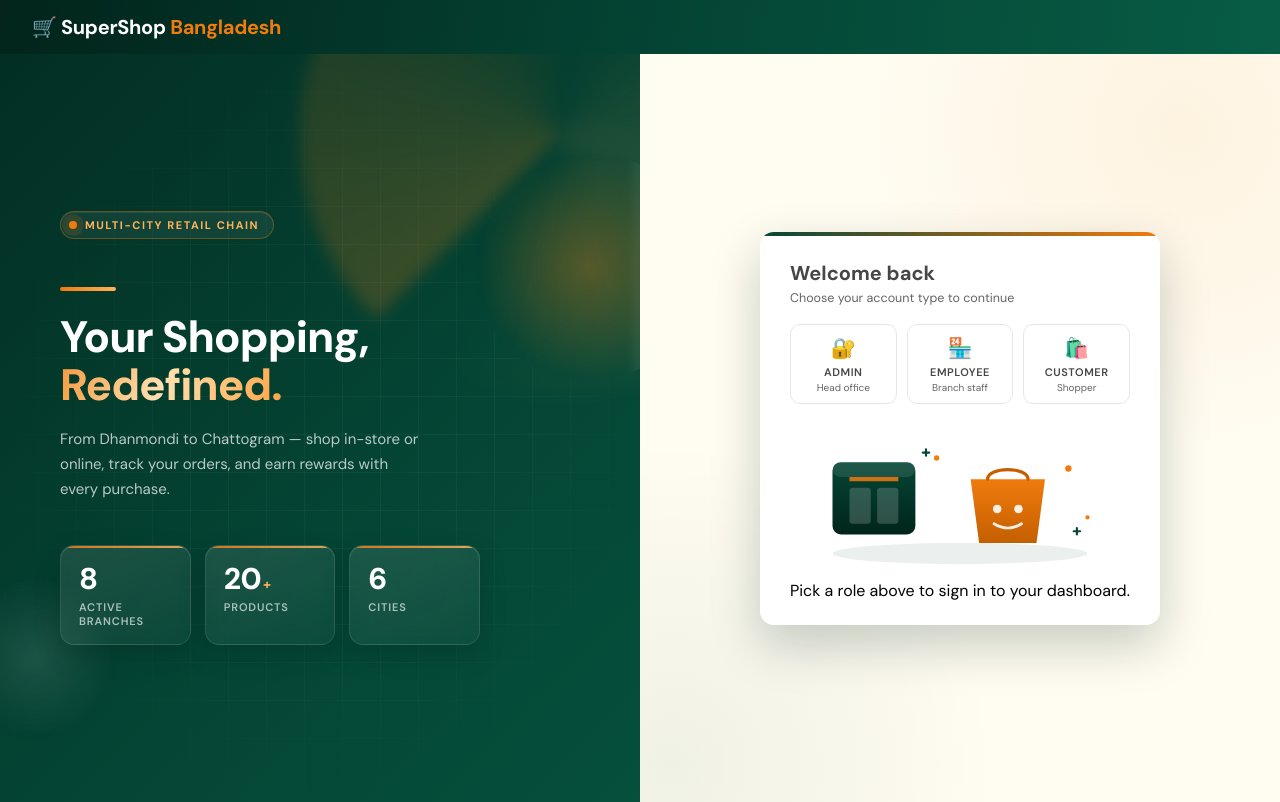
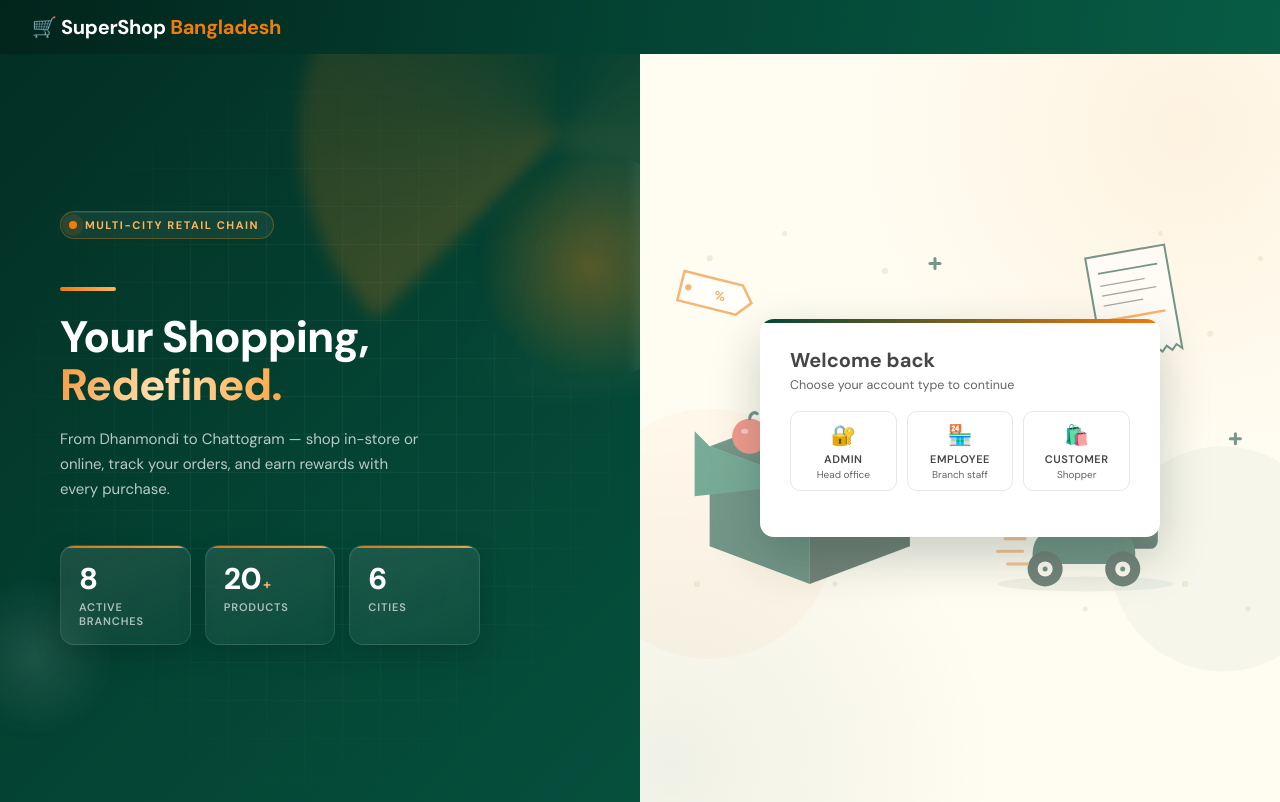
Before and after one commit to ParthoKumar-27/SuperShop_Bangladesh, a FastAPI app: page /auth/login in a window 1280 px wide. Run offline with FastAPI, Linux system fonts and the light colour scheme.

Commit message:
button UI

```diff
--- a/templates/authentication/login.html
+++ b/templates/authentication/login.html
@@ -304,6 +304,23 @@
         radial-gradient(540px circle at 5% 95%, rgba(4,70,53,.06), transparent 60%);
     }
 
+    /* ── Decorative illustration in the off-white area around the card ── */
+    .bg-illu {
+      position: absolute;
+      inset: 0;
+      width: 100%;
+      height: 100%;
+      max-width: none;
+      max-height: none;
+      opacity: .55;
+      pointer-events: none;
+      animation: bgIlluFloat 9s ease-in-out infinite alternate;
+    }
+    @keyframes bgIlluFloat {
+      0%   { transform: translateY(0)   scale(1); }
+      100% { transform: translateY(-8px) scale(1.02); }
+    }
+
     .auth-box {
       background: var(--white);
       border-radius: var(--radius);
@@ -740,6 +779,137 @@
 
     <!-- RIGHT: Auth panel -->
     <div class="hero-right">
+
+      <!-- Background illustration in the off-white area around the card -->
+      <svg class="bg-illu" viewBox="0 0 520 380" xmlns="http://www.w3.org/2000/svg" aria-hidden="true">
+        <defs>
+          <linearGradient id="bgI1" x1="0" x2="0" y1="0" y2="1">
+            <stop offset="0%"  stop-color="#0a6b4f"/>
+            <stop offset="100%" stop-color="#02241b"/>
+          </linearGradient>
+          <linearGradient id="bgI2" x1="0" x2="1" y1="0" y2="1">
+            <stop offset="0%"  stop-color="#ffb35c"/>
+            <stop offset="100%" stop-color="#F17B0D"/>
+          </linearGradient>
+          <linearGradient id="bgI3" x1="0" x2="0" y1="0" y2="1">
+            <stop offset="0%"  stop-color="#ffd9a8"/>
+            <stop offset="100%" stop-color="#f4b370"/>
+          </linearGradient>
+        </defs>
+
+        <!-- soft dotted backdrop -->
+        <g fill="#d9c8a8" opacity=".55">
+          <circle cx="60"  cy="60"  r="2.5"/>
+          <circle cx="120" cy="40"  r="2"/>
+          <circle cx="200" cy="70"  r="2.5"/>
+          <circle cx="460" cy="120" r="2.5"/>
+          <circle cx="500" cy="60"  r="2"/>
+          <circle cx="420" cy="40"  r="2"/>
+          <circle cx="50"  cy="320" r="2.5"/>
+          <circle cx="490" cy="340" r="2"/>
+          <circle cx="440" cy="320" r="2.5"/>
+          <circle cx="160" cy="320" r="2"/>
+          <circle cx="360" cy="340" r="2"/>
+        </g>
+
+        <!-- big color washes -->
+        <circle cx="60"  cy="280" r="100" fill="rgba(241,123,13,.06)"/>
+        <circle cx="470" cy="300" r="90"  fill="rgba(4,70,53,.06)"/>
+
+        <!-- ── Grocery box (open, with items) ── -->
+        <g transform="translate(60 180)">
+          <!-- box back wall -->
+          <path d="M0 30 L80 0 L160 30 L80 60 Z" fill="url(#bgI1)"/>
+          <!-- left wall -->
+          <path d="M0 30 L0 110 L80 140 L80 60 Z" fill="#044635"/>
+          <!-- right wall -->
+          <path d="M160 30 L160 110 L80 140 L80 60 Z" fill="#02241b"/>
+          <!-- box flap (open) -->
+          <path d="M0 30 L80 60 L-12 70 L-12 18 Z" fill="#0a6b4f"/>
+          <path d="M160 30 L80 60 L172 70 L172 18 Z" fill="#0a6b4f"/>
+          <!-- subtle highlight strip -->
+          <path d="M0 30 L80 0 L160 30" stroke="rgba(255,255,255,.25)" stroke-width="1" fill="none"/>
+
+          <!-- apple on left -->
+          <circle cx="32" cy="22" r="14" fill="#e34b3c"/>
+          <path d="M32 8 C32 4 36 2 38 4" stroke="#044635" stroke-width="2.4" fill="none" stroke-linecap="round"/>
+          <ellipse cx="28" cy="18" rx="3" ry="2" fill="rgba(255,255,255,.5)"/>
+
+          <!-- bread loaf center -->
+          <path d="M58 30 C58 8 102 8 102 30 L96 38 L64 38 Z" fill="url(#bgI3)"/>
+          <path d="M70 22 Q80 14 90 22" stroke="#c45f00" stroke-width="1.5" fill="none"/>
+          <path d="M68 30 Q80 22 92 30" stroke="#c45f00" stroke-width="1.5" fill="none"/>
+
+          <!-- milk carton right -->
+          <g transform="translate(108 0)">
+            <path d="M0 16 L36 4 L36 50 L0 38 Z" fill="#fff"/>
+            <path d="M36 4 L36 50" stroke="#044635" stroke-width="1"/>
+            <path d="M0 16 L36 4" stroke="#044635" stroke-width="1"/>
+            <rect x="6" y="22" width="24" height="6" fill="rgba(4,70,53,.7)"/>
+            <rect x="6" y="30" width="24" height="3" fill="rgba(241,123,13,.85)"/>
+          </g>
+        </g>
+
+        <!-- ── Delivery scooter ── -->
+        <g transform="translate(290 200)">
+          <!-- shadow -->
+          <ellipse cx="70" cy="120" rx="70" ry="6" fill="rgba(4,70,53,.10)"/>
+          <!-- delivery box on back -->
+          <rect x="78" y="48" width="50" height="44" rx="6" fill="url(#bgI1)"/>
+          <rect x="78" y="48" width="50" height="10" rx="6" fill="rgba(255,255,255,.10)"/>
+          <path d="M88 70 L118 70 M88 78 L114 78" stroke="rgba(241,123,13,.85)" stroke-width="3" stroke-linecap="round"/>
+          <!-- body / front shield -->
+          <path d="M28 96 C28 76 50 70 70 70 C92 70 110 78 110 96 L110 104 L28 104 Z" fill="#044635"/>
+          <!-- handle -->
+          <path d="M88 70 L98 56 L114 56" stroke="#02241b" stroke-width="4" fill="none" stroke-linecap="round"/>
+          <circle cx="114" cy="56" r="4" fill="#F17B0D"/>
+          <!-- seat -->
+          <path d="M58 70 L86 70 L82 62 L62 62 Z" fill="#02241b"/>
+          <!-- wheels -->
+          <circle cx="38" cy="108" r="14" fill="#02241b"/>
+          <circle cx="38" cy="108" r="6"  fill="#FFFCF1"/>
+          <circle cx="38" cy="108" r="2"  fill="#044635"/>
+          <circle cx="100" cy="108" r="14" fill="#02241b"/>
+          <circle cx="100" cy="108" r="6"  fill="#FFFCF1"/>
+          <circle cx="100" cy="108" r="2"  fill="#044635"/>
+          <!-- speed lines -->
+          <g stroke="#F17B0D" stroke-width="2.4" stroke-linecap="round" opacity=".75">
+            <line x1="6"  y1="84"  x2="22" y2="84"/>
+            <line x1="0"  y1="94"  x2="20" y2="94"/>
+            <line x1="8"  y1="104" x2="24" y2="104"/>
+          </g>
+        </g>
+
+        <!-- ── Floating receipt ── -->
+        <g transform="translate(360 60) rotate(-10)">
+          <path d="M0 0 L64 0 L64 84 L60 80 L56 84 L52 80 L48 84 L44 80 L40 84 L36 80 L32 84 L28 80 L24 84 L20 80 L16 84 L12 80 L8 84 L4 80 L0 84 Z"
+                fill="#fff" stroke="#044635" stroke-width="1.6"/>
+          <line x1="8"  y1="14" x2="56" y2="14" stroke="#044635" stroke-width="1.4"/>
+          <line x1="8"  y1="24" x2="44" y2="24" stroke="#646464" stroke-width="1"/>
+          <line x1="8"  y1="32" x2="52" y2="32" stroke="#646464" stroke-width="1"/>
+          <line x1="8"  y1="40" x2="40" y2="40" stroke="#646464" stroke-width="1"/>
+          <line x1="8"  y1="52" x2="56" y2="52" stroke="#F17B0D" stroke-width="2"/>
+          <text x="32" y="68" font-family="DM Sans, sans-serif" font-size="9" font-weight="700" fill="#F17B0D" text-anchor="middle">TOTAL</text>
+        </g>
+
+        <!-- ── Floating price tag ── -->
+        <g transform="translate(40 70) rotate(14)">
+          <path d="M0 0 L48 0 L58 12 L48 24 L0 24 Z" fill="#fff" stroke="#F17B0D" stroke-width="2"/>
+          <circle cx="6" cy="12" r="2.5" fill="#F17B0D"/>
+          <text x="32" y="16" font-family="DM Sans, sans-serif" font-size="10" font-weight="700" fill="#F17B0D" text-anchor="middle">%</text>
+        </g>
+
+        <!-- ── Sparkles ── -->
+        <g stroke="#044635" stroke-width="2.4" stroke-linecap="round">
+          <line x1="240" y1="60"  x2="240" y2="68"/>
+          <line x1="236" y1="64"  x2="244" y2="64"/>
+          <line x1="480" y1="200" x2="480" y2="208"/>
+          <line x1="476" y1="204" x2="484" y2="204"/>
+          <line x1="120" y1="160" x2="120" y2="166"/>
+          <line x1="117" y1="163" x2="123" y2="163"/>
+        </g>
+      </svg>
+
       <div class="auth-box">
         <p class="auth-title">Welcome back</p>
         <p class="auth-sub">Choose your account type to continue</p>
@@ -761,59 +931,6 @@
             <div class="role-name">Customer</div>
             <div class="role-desc">Shopper</div>
           </div>
-        </div>
-
-        <!-- Idle illustration (shown only until a role is picked) -->
-        <div class="auth-illu" id="authIllu">
-          <svg viewBox="0 0 320 140" xmlns="http://www.w3.org/2000/svg" aria-hidden="true">
-            <!-- soft backdrop blob -->
-            <defs>
-              <linearGradient id="illuBg" x1="0" x2="1" y1="0" y2="1">
-                <stop offset="0%"  stop-color="#FFFCF1"/>
-                <stop offset="100%" stop-color="#fff1de"/>
-              </linearGradient>
-              <linearGradient id="illuBag" x1="0" x2="0" y1="0" y2="1">
-                <stop offset="0%"  stop-color="#F17B0D"/>
-                <stop offset="100%" stop-color="#c45f00"/>
-              </linearGradient>
-              <linearGradient id="illuBox" x1="0" x2="0" y1="0" y2="1">
-                <stop offset="0%"  stop-color="#044635"/>
-                <stop offset="100%" stop-color="#02241b"/>
-              </linearGradient>
-            </defs>
-            <ellipse cx="160" cy="120" rx="120" ry="10" fill="rgba(4,70,53,.08)"/>
-
-            <!-- storefront box -->
-            <rect x="40"  y="34" width="78" height="68" rx="8" fill="url(#illuBox)"/>
-            <rect x="40"  y="34" width="78" height="14" rx="8" fill="rgba(255,255,255,.10)"/>
-            <rect x="56"  y="58" width="20" height="34" rx="3" fill="rgba(255,255,255,.18)"/>
-            <rect x="82"  y="58" width="20" height="34" rx="3" fill="rgba(255,255,255,.18)"/>
-            <rect x="56"  y="48" width="46" height="4"  fill="rgba(241,123,13,.85)"/>
-
-            <!-- shopping bag -->
-            <path d="M170 50 L240 50 L232 110 L178 110 Z" fill="url(#illuBag)"/>
-            <path d="M186 50 C186 38 224 38 224 50" stroke="#c45f00" stroke-width="3" fill="none" stroke-linecap="round"/>
-            <circle cx="195" cy="78" r="4" fill="rgba(255,255,255,.9)"/>
-            <circle cx="215" cy="78" r="4" fill="rgba(255,255,255,.9)"/>
-            <path d="M192 92 Q205 100 218 92" stroke="rgba(255,255,255,.9)" stroke-width="2.5" fill="none" stroke-linecap="round"/>
-
-            <!-- floating sparkles -->
-            <g fill="#F17B0D">
-              <circle cx="138" cy="30" r="2.5"/>
-              <circle cx="262" cy="40" r="3"/>
-              <circle cx="280" cy="86" r="2"/>
-            </g>
-            <g stroke="#044635" stroke-width="2" stroke-linecap="round">
-              <line x1="128" y1="22" x2="128" y2="28"/>
-              <line x1="125" y1="25" x2="131" y2="25"/>
-              <line x1="270" y1="96" x2="270" y2="102"/>
-              <line x1="267" y1="99" x2="273" y2="99"/>
-            </g>
-          </svg>
-          <p class="auth-illu-tip">
-            <span class="illu-dot"></span>
-            Pick a role above to sign in to your dashboard.
-          </p>
         </div>
 
         <!-- ADMIN form -->
```
Also changed, not shown: other parts of templates/authentication/login.html (+27 -5 lines), .puku/puku-embeddings.db, 1 other file.
